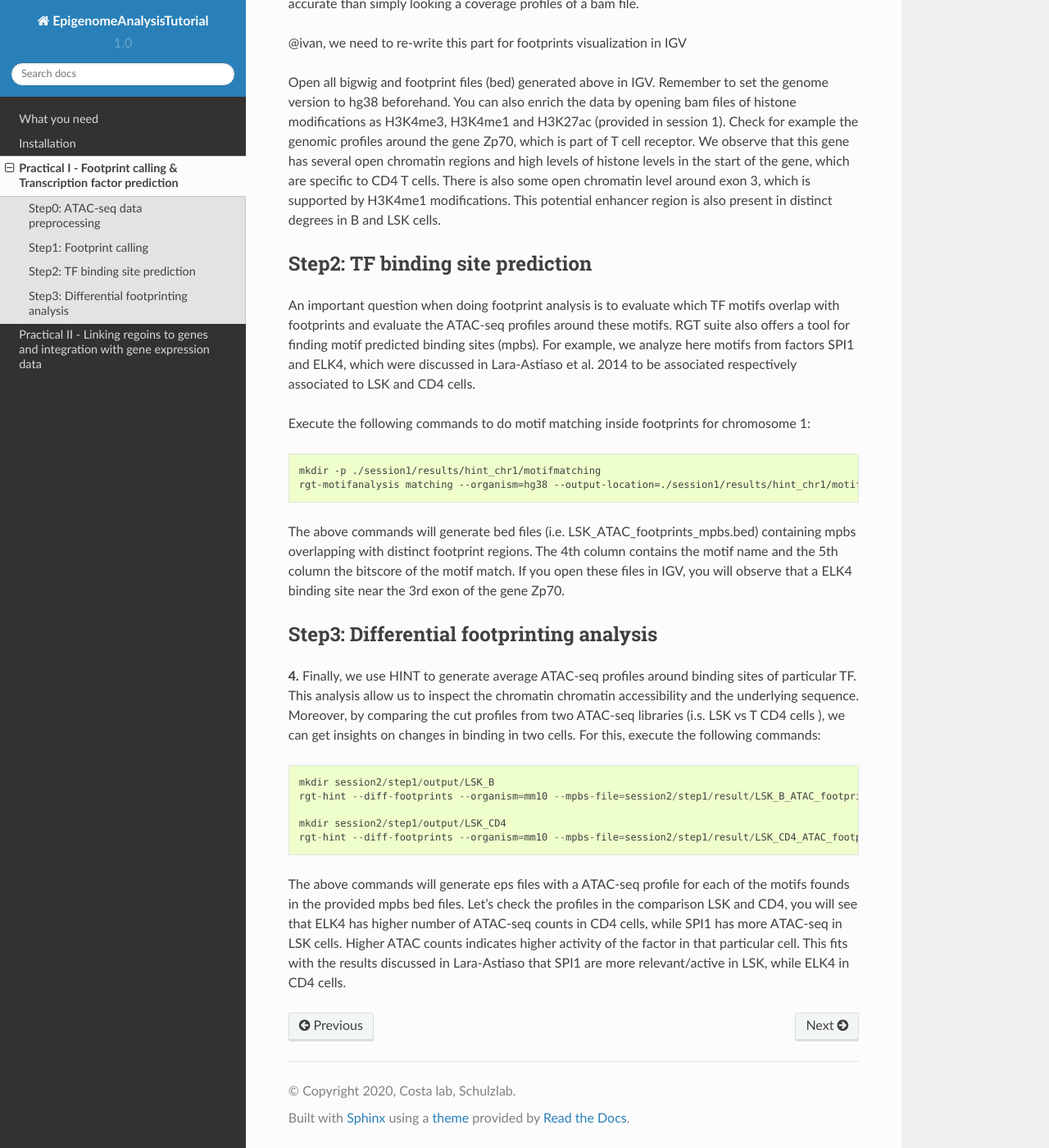
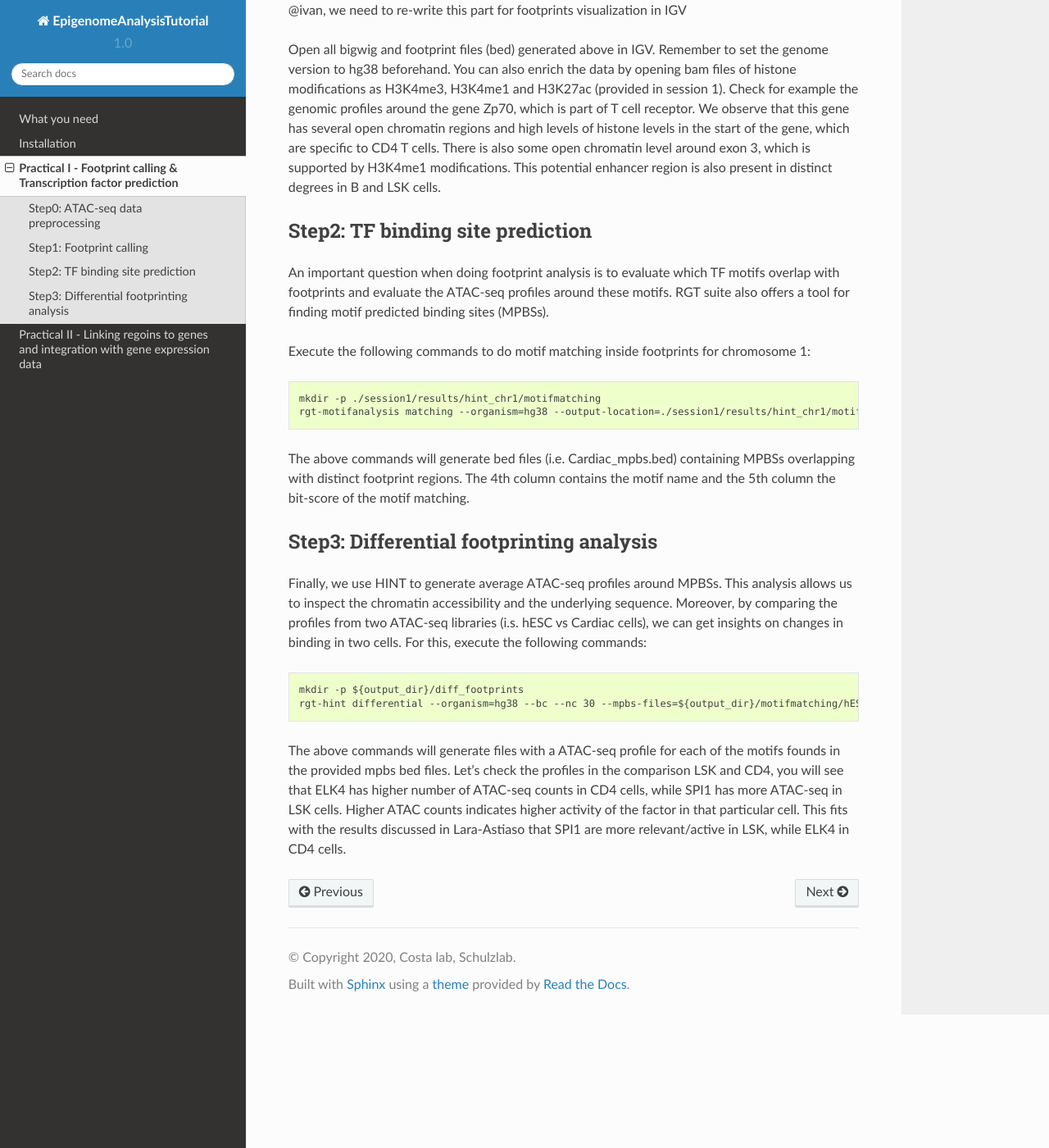
Before and after one commit to SchulzLab/EpigenomeAnalysisTutorial-2020, a Sphinx documentation site: the page built from docs/Practical1.rst, in a window 1280 px wide and 1400 px high, scrolled down 1510 px. Shown: the whole window at 82% size. Built offline with Sphinx 7.4.7 and the Read the Docs theme 2.0.0, drawn with Linux system fonts in a browser that asks for light colours; some of the changed text lies outside the part shown.

Commit message:
update docs for atac-seq

```diff
--- a/docs/Practical1.rst
+++ b/docs/Practical1.rst
@@ -51,25 +50,22 @@ Open all bigwig and footprint files (bed) generated above in IGV. Remember to se
 Step2: TF binding site prediction
 -----------------------------------
 
-An important question when doing footprint analysis is to evaluate which TF motifs overlap with footprints and evaluate the ATAC-seq profiles around these motifs. RGT suite also offers a tool for finding motif predicted binding sites (mpbs). For example, we analyze here motifs from factors SPI1 and ELK4, which were discussed in Lara-Astiaso et al. 2014 to be associated respectively associated to LSK and CD4 cells.
+An important question when doing footprint analysis is to evaluate which TF motifs overlap with footprints and evaluate the ATAC-seq profiles around these motifs. RGT suite also offers a tool for finding motif predicted binding sites (MPBSs).
 
 Execute the following commands to do motif matching inside footprints for chromosome 1:
 ::
     mkdir -p ./session1/results/hint_chr1/motifmatching
     rgt-motifanalysis matching --organism=hg38 --output-location=./session1/results/hint_chr1/motifmatching --input-files ${output_dir}/footprints/hESC.bed ${output_dir}/footprints/Cardiac.bed
 
-The above commands will generate bed files (i.e. LSK_ATAC_footprints_mpbs.bed) containing mpbs overlapping with distinct footprint regions. The 4th column contains the motif name and the 5th column the bitscore of the motif match.  If you open these files in IGV, you will observe that a ELK4 binding site near the 3rd exon of the gene Zp70.
+The above commands will generate bed files (i.e. Cardiac_mpbs.bed) containing MPBSs overlapping with distinct footprint regions. The 4th column contains the motif name and the 5th column the bit-score of the motif matching.
 
 Step3: Differential footprinting analysis
 -----------------------------------
 
-**4.** Finally, we use HINT to generate average ATAC-seq profiles around binding sites of particular TF. This analysis allow us to inspect the chromatin chromatin accessibility and the underlying sequence. Moreover, by comparing the cut profiles from two ATAC-seq libraries (i.s. LSK vs T CD4 cells
-), we can get insights on changes in binding in two cells. For this, execute the following commands:
+Finally, we use HINT to generate average ATAC-seq profiles around MPBSs. This analysis allows us to inspect the chromatin accessibility and the underlying sequence. Moreover, by comparing the profiles from two ATAC-seq libraries (i.s. hESC vs Cardiac cells), we can get insights on changes in binding in two cells. For this, execute the following commands:
 ::
-    mkdir session2/step1/output/LSK_B
-    rgt-hint --diff-footprints --organism=mm10 --mpbs-file=session2/step1/result/LSK_B_ATAC_footprints_mpbs.bed --reads-file1=session2/step1/input/LSK_ATAC.bam --reads-file2=session2/step1/input/B_ATAC.bam --output-location=session2/step1/output/LSK_B --output-prefix=LSK_B
 
-    mkdir session2/step1/output/LSK_CD4
-    rgt-hint --diff-footprints --organism=mm10 --mpbs-file=session2/step1/result/LSK_CD4_ATAC_footprints_mpbs.bed --reads-file1=session2/step1/input/LSK_ATAC.bam --reads-file2=session2/step1/input/CD4_ATAC.bam --output-location=session2/step1/output/LSK_CD4 --output-prefix=LSK_CD4
+    mkdir -p ${output_dir}/diff_footprints
+    rgt-hint differential --organism=hg38 --bc --nc 30 --mpbs-files=${output_dir}/motifmatching/hESC_mpbs.bed,${output_dir}/motifmatching/Cardiac_mpbs.bed --reads-files=./results/bwa/mergedReplicate/hESC.mRp.clN.sorted.bam,./results/bwa/mergedReplicate/Cardiac.mRp.clN.sorted.bam --conditions=hESC,Cardiac --output-location=${output_dir}/diff_footprints
 
-The above commands will generate eps files with a ATAC-seq profile for each of the motifs founds in the provided mpbs bed files. Let's check the profiles in the comparison LSK and CD4, you will see that ELK4 has higher number of ATAC-seq counts in CD4 cells, while SPI1 has more ATAC-seq in LSK cells. Higher ATAC counts indicates higher activity of the factor in that particular cell. This fits with the results discussed in Lara-Astiaso that SPI1 are more relevant/active in LSK, while ELK4 in CD4 cells.
+The above commands will generate files with a ATAC-seq profile for each of the motifs founds in the provided mpbs bed files. Let's check the profiles in the comparison LSK and CD4, you will see that ELK4 has higher number of ATAC-seq counts in CD4 cells, while SPI1 has more ATAC-seq in LSK cells. Higher ATAC counts indicates higher activity of the factor in that particular cell. This fits with the results discussed in Lara-Astiaso that SPI1 are more relevant/active in LSK, while ELK4 in CD4 cells.
```
Also changed, not shown: other parts of docs/Practical1.rst (+1 -2 lines).
